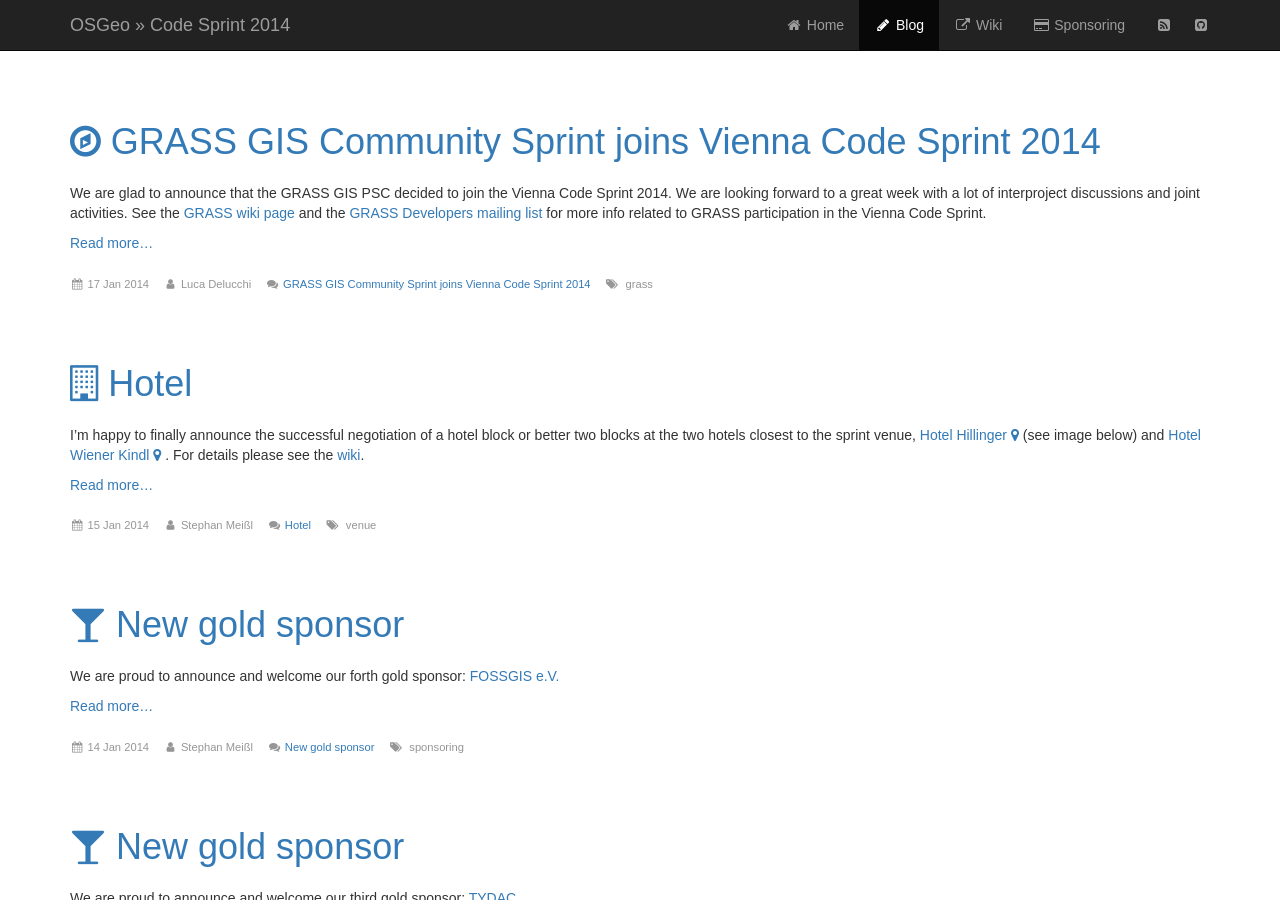
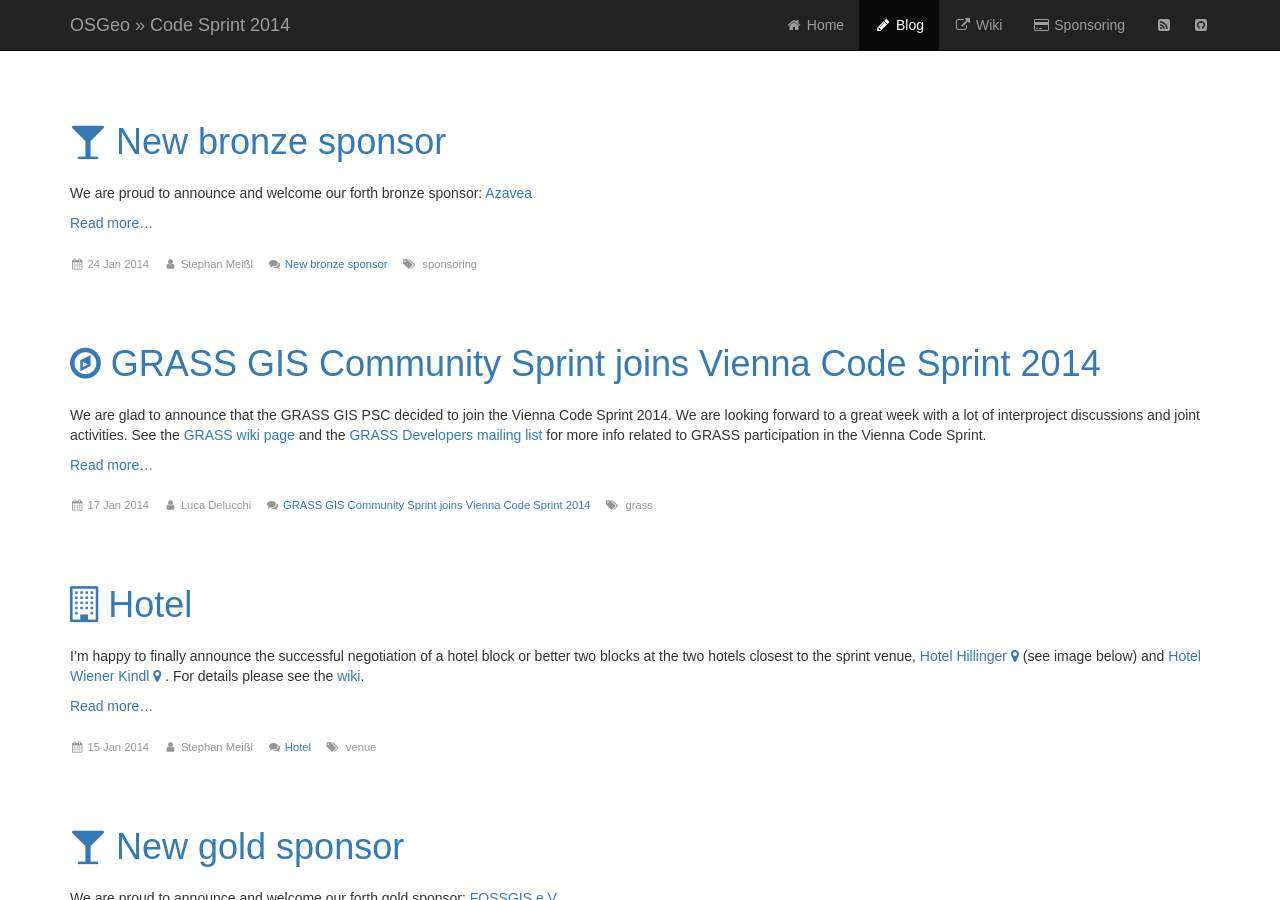
Before and after one commit to EOX-A/vienna_code_sprint_2014, a Jekyll site: the page built from blog.html, in a window 1280 px wide and 900 px high. Built offline with Jekyll 4.4.1, drawn with Linux system fonts in a browser that asks for light colours; nearby versions of some CDN libraries; some web fonts are replaced; Markdown is read by kramdown in place of the engine named in the settings; comment, search, counter and statistics services are not loaded.

Commit message:
Adding bronze sponsor Azavea.

```diff
--- /dev/null
+++ b/_posts/2014-01-24-new-bronze-sponsor.markdown
@@ -0,0 +1,12 @@
+---
+layout: post
+title:  New bronze sponsor
+date:   2014-01-24
+author: Stephan Meißl
+tags:   sponsoring
+icon:   fa-glass
+---
+
+We are proud to announce and welcome our forth bronze sponsor: [Azavea](http://www.azavea.com "Azavea")
+
+[![Azavea]({{ site.baseurl}}/assets/Logo-Azavea.jpg)](http://www.azavea.com "Azavea")
```
Also changed, not shown: index.md (+1 -0 lines), assets/Logo-Azavea.jpg (added).
